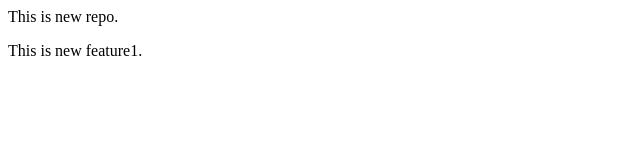
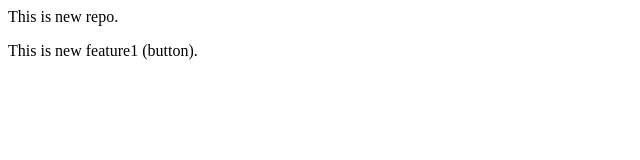
Before and after one commit to Monesh-Devadiga/localrepo, a plain HTML site: page index.html in a window 1280 px wide. Shown: the full height of the page, 0-640 px from the left. Drawn offline with Linux system fonts and the light colour scheme.

Commit message:
Add button

```diff
--- a/index.html
+++ b/index.html
@@ -1,2 +1,2 @@
 <p>This is new repo.</p>
-<p>This is new feature1.</p>
+<p>This is new feature1 (button).</p>
```
